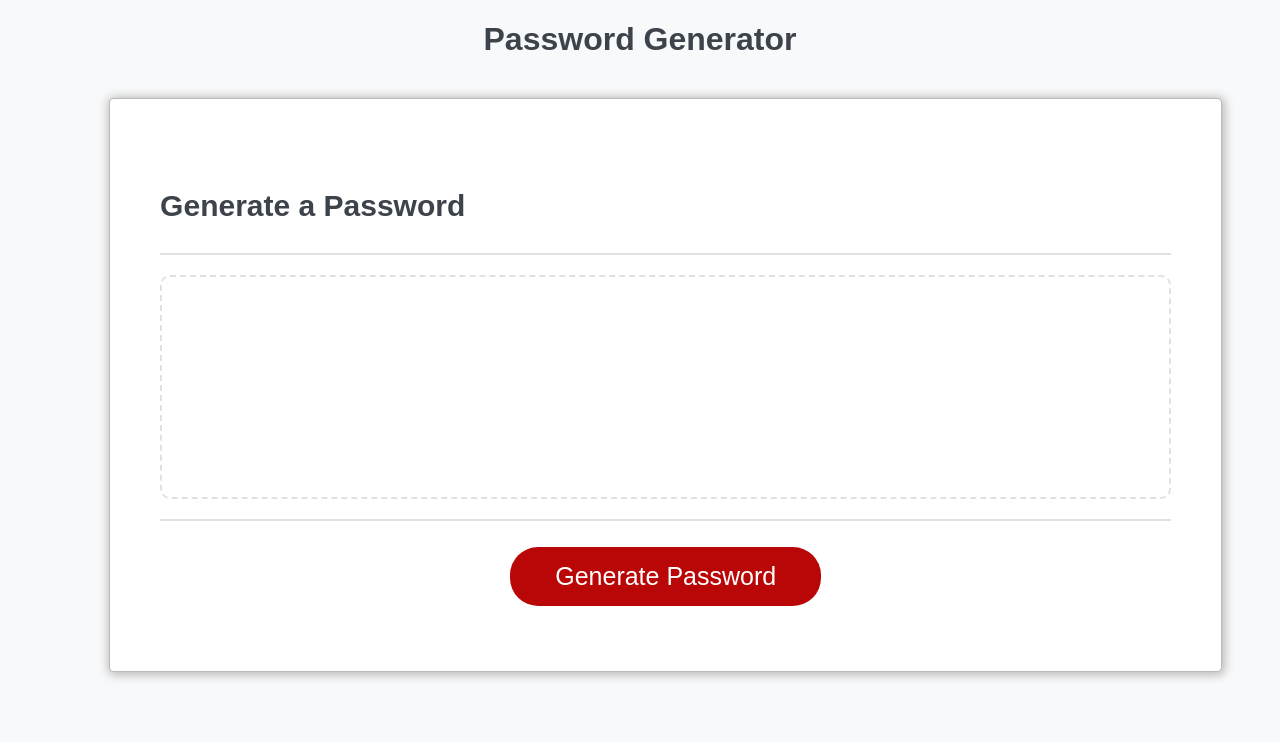
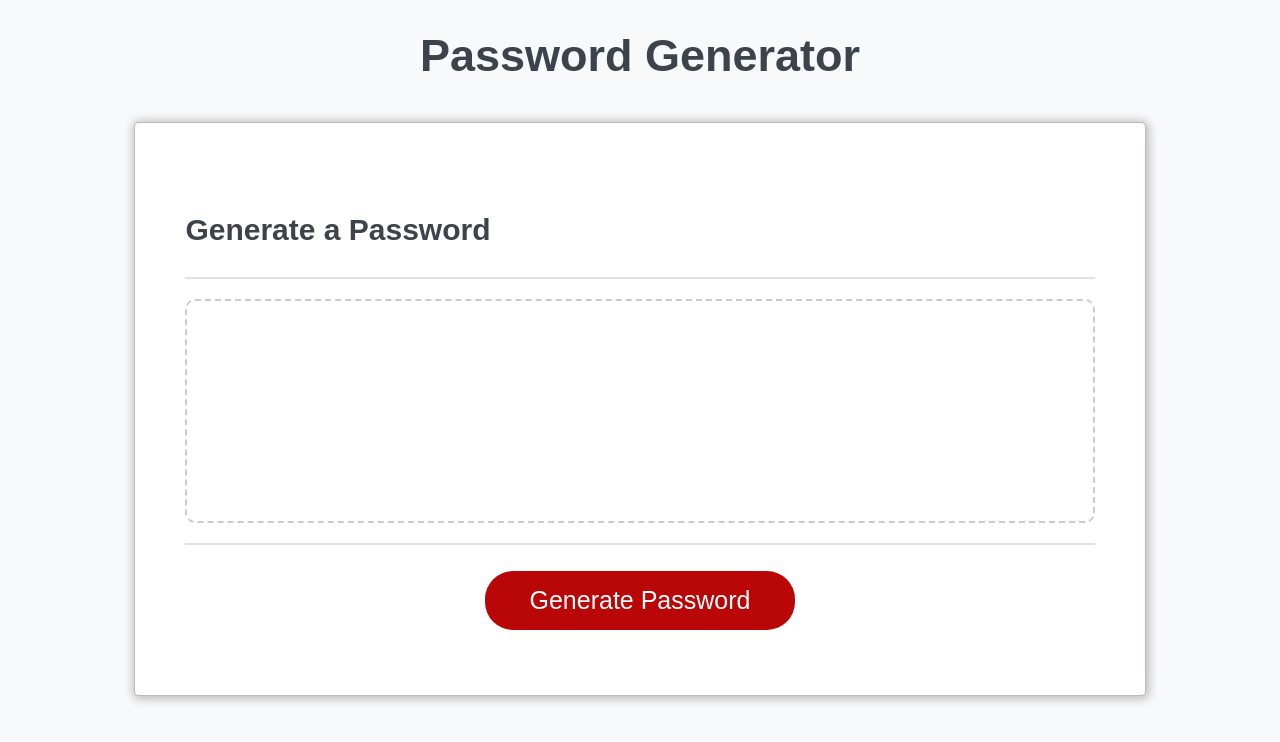
Before and after one commit to devonfaria/password-generator, a plain HTML site: page index.html in a window 1280 px wide. Drawn offline with Linux system fonts and the light colour scheme.

```diff
--- a/assets/style.css
+++ b/assets/style.css
@@ -6,17 +6,17 @@
 
 h1 {
   text-align: center;
+  font-size: 45px;
 }
 
 section {
   display: flex;
   flex-direction: column;
-  width: 80%;
   box-shadow: 1px 1px 10px 2px rgba(175, 169, 169, 0.8);
   background-color: white;
   border-radius: 5px;
   border: 1px solid rgba(175, 169, 169, 0.8);
-  margin: 40px 8%;
+  margin: 40px 10% 0 10%;
   padding: 50px;
 }
 
@@ -33,7 +33,7 @@ input {
   height: 200px;
   padding: 10px;
   border-radius: 10px;
-  border: 2px dashed rgb(228, 224, 224);
+  border: 2px dashed rgb(206, 201, 201);
   margin: 20px 0px;
   background-color: white;
 }
```
Also changed, not shown: 1 other file.
